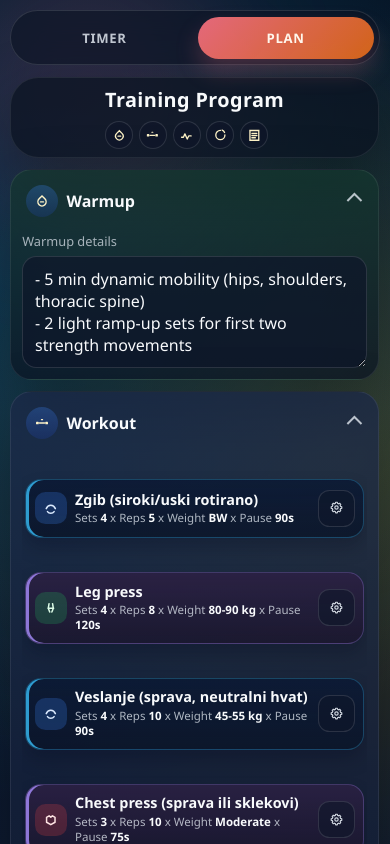
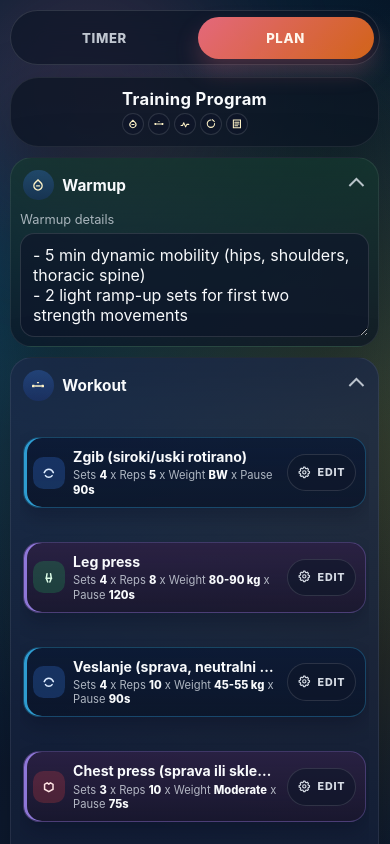
Before and after one commit to spleen1334/hiit-timer, a React (Vite) app: page / in a window 390 px wide. Both pictures are taken after a click on the button "PLAN". Shown: the top 844 px of the page. Built offline with nearby package versions, Linux system fonts and the light colour scheme.

Commit message:
Squash merge visual-mobile-polish into main

```diff
--- a/src/components/plan/PlanScreen.tsx
+++ b/src/components/plan/PlanScreen.tsx
@@ -172,10 +172,11 @@ export function PlanScreen({ messages, program, onProgramChange }: PlanScreenPro
                 <button
                   type="button"
                   className="edit-toggle"
-                  aria-label={messages.settingsLabel}
+                  aria-label={messages.editLabel}
                   onClick={() => toggleCardioEdit(entry.id)}
                 >
                   <GearIcon />
+                  <span>{messages.editLabel}</span>
                 </button>
               </div>
 
--- a/src/components/plan/WorkoutExerciseCard.tsx
+++ b/src/components/plan/WorkoutExerciseCard.tsx
@@ -90,10 +90,11 @@ export function WorkoutExerciseCard({
         <button
           type="button"
           className="edit-toggle"
-          aria-label={messages.settingsLabel}
+          aria-label={messages.editLabel}
           onClick={() => onToggleEdit(exercise.id)}
         >
           <GearIcon />
+          <span>{messages.editLabel}</span>
         </button>
       </div>
 
--- a/src/i18n.ts
+++ b/src/i18n.ts
@@ -15,6 +15,7 @@ export type Messages = {
   soundHint: string;
   languageLabel: string;
   settingsLabel: string;
+  editLabel: string;
   statsLabel: string;
   installAppLabel: string;
   installAppTitle: string;
@@ -110,6 +111,7 @@ export const MESSAGES: Record<Locale, Messages> = {
     soundHint: 'Beeps for countdowns and transitions.',
     languageLabel: 'Language',
     settingsLabel: 'Settings',
+    editLabel: 'Edit',
     statsLabel: 'Session & history',
     installAppLabel: 'Install app',
     installAppTitle: 'Install Pulse Trainer',
@@ -195,6 +197,7 @@ export const MESSAGES: Record<Locale, Messages> = {
     soundHint: 'Звучни сигнали за одбројавање и прелазе.',
     languageLabel: 'Језик',
     settingsLabel: 'Подешавања',
+    editLabel: 'Уреди',
     statsLabel: 'Сесија и историја',
     installAppLabel: 'Инсталирај апликацију',
     installAppTitle: 'Инсталирај Pulse Trainer',
--- a/src/styles/base.css
+++ b/src/styles/base.css
@@ -1,5 +1,5 @@
 :root {
-  font-family: "Avenir Next", "Segoe UI", sans-serif;
+  font-family: "Avenir Next", "SF Pro Text", "SF Pro Display", -apple-system, BlinkMacSystemFont, "Segoe UI", sans-serif;
   color: #f8fafc;
   background:
     radial-gradient(circle at top left, rgba(248, 113, 113, 0.18), transparent 34%),
--- a/src/styles/layout.css
+++ b/src/styles/layout.css
@@ -86,7 +86,7 @@
   display: grid;
   place-items: center;
   border-radius: 1.8rem;
-  padding: 0.7rem;
+  padding: 0.62rem;
 }
 
 .eyebrow {
--- a/src/styles/orientation.css
+++ b/src/styles/orientation.css
@@ -94,62 +94,67 @@
   }
 
   .panel {
-    gap: 0.7rem;
+    gap: 0.62rem;
+  }
+
+  .panel-toggle-row {
+    gap: 0.56rem;
   }
 
   .headline {
-    padding: 0.5rem;
+    padding: 0.42rem;
   }
 
   .app-mark-core {
-    width: 3.8rem;
-    height: 3.8rem;
+    width: 3.45rem;
+    height: 3.45rem;
   }
 
   .app-mark-icon {
-    width: 2.2rem;
-    height: 2.2rem;
+    width: 2rem;
+    height: 2rem;
   }
 
   .app-mark-chip {
-    height: 1.7rem;
+    height: 1.5rem;
   }
 
   .setup-panel {
     justify-content: flex-start;
-    min-height: calc(100dvh - 1.45rem);
+    min-height: calc(100dvh - 1.2rem);
+    gap: 0.56rem;
   }
 
   .stepper-grid {
-    gap: 0.55rem;
+    gap: 0.48rem;
   }
 
   .stepper-card {
-    padding: 0.72rem 0.78rem;
+    padding: 0.66rem 0.74rem;
   }
 
   .stepper-meta {
-    gap: 0.65rem;
+    gap: 0.5rem;
   }
 
   .stepper-label {
-    font-size: 0.86rem;
+    font-size: 0.84rem;
   }
 
   .stepper-value {
-    font-size: clamp(1.45rem, 7vw, 2rem);
+    font-size: clamp(1.4rem, 6.6vw, 1.9rem);
   }
 
   .stepper-unit {
-    font-size: 0.64rem;
+    font-size: 0.62rem;
   }
 
   .toolbar-label {
-    font-size: 0.92rem;
+    font-size: 0.9rem;
   }
 
   .toolbar-hint {
-    font-size: 0.78rem;
+    font-size: 0.76rem;
   }
 
   .toolbar-stack .toolbar-label,
@@ -192,6 +197,60 @@
     min-height: 4.8rem;
   }
 
+  .session-stat-grid {
+    grid-template-columns: repeat(auto-fit, minmax(7rem, 1fr));
+  }
+
+  .summary-card {
+    grid-template-columns: repeat(auto-fit, minmax(7rem, 1fr));
+  }
+
+  .info-card {
+    padding: 0.76rem;
+  }
+
+  .plan-headline {
+    padding: 0.66rem 0.76rem;
+  }
+
+  .plan-title-wrap h1 {
+    font-size: 1.04rem;
+  }
+
+  .plan-header-icons {
+    margin-top: 0.28rem;
+    gap: 0.22rem;
+  }
+
+  .plan-header-icon {
+    width: 1.4rem;
+    height: 1.4rem;
+  }
+
+  .plan-header-icon .plan-mini-icon {
+    width: 0.74rem;
+    height: 0.74rem;
+  }
+
+  .plan-section-card {
+    padding: 0.58rem;
+  }
+
+  .plan-section-inner {
+    padding-top: 0.54rem;
+  }
+
+  .edit-toggle {
+    min-height: 2.35rem;
+    padding-inline: 0.52rem 0.64rem;
+    font-size: 0.67rem;
+    letter-spacing: 0.07em;
+  }
+
+  .workout-remove-button {
+    min-height: 2.4rem;
+  }
+
   .dialog-actions {
     grid-template-columns: 1fr;
   }
--- a/src/styles/plan.css
+++ b/src/styles/plan.css
@@ -6,16 +6,16 @@
 }
 
 .plan-panel {
-  gap: 0.78rem;
+  gap: 0.62rem;
 }
 
 .plan-headline {
-  padding: 0.9rem 1rem;
+  padding: 0.72rem 0.85rem;
 }
 
 .plan-title-wrap h1 {
   margin: 0;
-  font-size: 1.24rem;
+  font-size: 1.12rem;
   letter-spacing: 0.02em;
 }
 
@@ -27,15 +27,15 @@
 }
 
 .plan-header-icons {
-  margin-top: 0.5rem;
+  margin-top: 0.35rem;
   display: flex;
   flex-wrap: wrap;
-  gap: 0.36rem;
+  gap: 0.28rem;
 }
 
 .plan-header-icon {
-  width: 1.75rem;
-  height: 1.75rem;
+  width: 1.52rem;
+  height: 1.52rem;
   border-radius: 999px;
   display: grid;
   place-items: center;
@@ -45,8 +45,8 @@
 }
 
 .plan-header-icon .plan-mini-icon {
-  width: 0.92rem;
-  height: 0.92rem;
+  width: 0.8rem;
+  height: 0.8rem;
 }
 
 .plan-section-card {
@@ -55,7 +55,7 @@
   background: rgba(10, 18, 33, 0.7);
   box-shadow: var(--panel-shadow);
   backdrop-filter: blur(18px);
-  padding: 0.7rem;
+  padding: 0.62rem;
 }
 
 .plan-section-warmup {
@@ -93,7 +93,7 @@
 
 .plan-section-toggle {
   width: 100%;
-  padding: 0.22rem;
+  padding: 0.18rem;
   border: 0;
   border-radius: 0.95rem;
   background: transparent;
@@ -107,14 +107,14 @@
 
 .plan-section-head h2 {
   margin: 0;
-  font-size: 1rem;
+  font-size: 0.96rem;
   flex: 1 1 auto;
   min-width: 0;
 }
 
 .plan-section-icon {
-  width: 2rem;
-  height: 2rem;
+  width: 1.9rem;
+  height: 1.9rem;
   border-radius: 999px;
   display: grid;
   place-items: center;
@@ -162,7 +162,7 @@
 .plan-section-inner {
   min-height: 0;
   overflow: hidden;
-  padding-top: 0.72rem;
+  padding-top: 0.6rem;
 }
 
 .plan-mini-icon {
@@ -211,10 +211,10 @@
 .superset-link-icon {
   appearance: none;
   position: absolute;
-  left: -1.18rem;
-  top: 1.05rem;
-  width: 0.92rem;
-  height: 0.92rem;
+  left: -1.02rem;
+  top: 0.98rem;
+  width: 1.5rem;
+  height: 1.5rem;
   border-radius: 999px;
   display: grid;
   place-items: center;
@@ -224,11 +224,12 @@
   box-shadow: 0 0 0 3px rgba(2, 6, 23, 0.65);
   padding: 0;
   cursor: pointer;
+  touch-action: manipulation;
 }
 
 .superset-link-icon .plan-mini-icon {
-  width: 0.72rem;
-  height: 0.72rem;
+  width: 0.82rem;
+  height: 0.82rem;
 }
 
 .superset-reorder-drop {
@@ -353,7 +354,7 @@
 
 .workout-summary h3 {
   margin: 0;
-  font-size: 0.9rem;
+  font-size: 0.88rem;
   line-height: 1.22;
   white-space: nowrap;
   overflow: hidden;
@@ -363,7 +364,7 @@
 .workout-summary p {
   margin: 0.2rem 0 0;
   color: rgba(226, 232, 240, 0.76);
-  font-size: 0.72rem;
+  font-size: 0.7rem;
   line-height: 1.28;
 }
 
@@ -373,20 +374,29 @@
 }
 
 .edit-toggle {
-  width: 2.3rem;
-  height: 2.3rem;
+  min-height: 2.55rem;
+  padding: 0.38rem 0.7rem 0.38rem 0.58rem;
   border: 1px solid rgba(255, 255, 255, 0.12);
-  border-radius: 0.72rem;
+  border-radius: 999px;
   background: rgba(15, 23, 42, 0.62);
-  color: rgba(226, 232, 240, 0.9);
-  display: grid;
-  place-items: center;
+  color: rgba(226, 232, 240, 0.94);
+  display: inline-flex;
+  align-items: center;
+  gap: 0.38rem;
   flex: 0 0 auto;
+  font-size: 0.72rem;
+  font-weight: 800;
+  letter-spacing: 0.08em;
+  text-transform: uppercase;
 }
 
 .edit-toggle .plan-mini-icon {
-  width: 1rem;
-  height: 1rem;
+  width: 0.98rem;
+  height: 0.98rem;
+}
+
+.edit-toggle span {
+  white-space: nowrap;
 }
 
 .workout-editor {
@@ -396,7 +406,7 @@
 }
 
 .workout-remove-button {
-  min-height: 2.35rem;
+  min-height: 2.55rem;
   border: 1px solid rgba(248, 113, 113, 0.45);
   border-radius: 0.8rem;
   background: rgba(127, 29, 29, 0.34);
--- a/src/styles/setup.css
+++ b/src/styles/setup.css
@@ -42,9 +42,9 @@
 }
 
 .app-name-title {
-  margin: 0.52rem 0 0;
+  margin: 0.42rem 0 0;
   text-align: center;
-  font-size: 0.94rem;
+  font-size: 0.9rem;
   font-weight: 800;
   letter-spacing: 0.04em;
   text-transform: uppercase;
@@ -53,13 +53,13 @@
 
 .stepper-grid {
   display: grid;
-  gap: 0.7rem;
+  gap: 0.58rem;
   grid-template-columns: 1fr;
 }
 
 .stepper-card {
   border-radius: 1.45rem;
-  padding: 0.8rem 0.85rem;
+  padding: 0.74rem 0.82rem;
 }
 
 .stepper-meta {
@@ -365,12 +365,12 @@
 }
 
 .panel-toggle {
-  min-height: 3rem;
+  min-height: 2.9rem;
   display: inline-flex;
   align-items: center;
   justify-content: space-between;
   gap: 0.7rem;
-  padding: 0.8rem 0.95rem;
+  padding: 0.72rem 0.9rem;
   border: 1px solid rgba(255, 255, 255, 0.12);
   border-radius: 1.25rem;
   background: rgba(10, 18, 33, 0.56);
@@ -456,7 +456,7 @@
 
 .insights-grid {
   display: grid;
-  gap: 0.7rem;
+  gap: 0.62rem;
 }
 
 .info-card {
@@ -465,7 +465,7 @@
   background: rgba(10, 18, 33, 0.68);
   backdrop-filter: blur(18px);
   box-shadow: var(--panel-shadow);
-  padding: 0.9rem;
+  padding: 0.82rem;
 }
 
 .info-card-head {
@@ -535,8 +535,8 @@
 .session-stat-grid {
   margin-top: 0.75rem;
   display: grid;
-  grid-template-columns: repeat(2, minmax(0, 1fr));
-  gap: 0.55rem;
+  grid-template-columns: repeat(auto-fit, minmax(7.25rem, 1fr));
+  gap: 0.5rem;
 }
 
 .history-meta {
@@ -548,7 +548,7 @@
 .history-settings {
   display: flex;
   flex-wrap: wrap;
-  gap: 0.4rem;
+  gap: 0.35rem;
   margin-top: 0.22rem;
 }
 
@@ -600,9 +600,9 @@
 
 .summary-card {
   display: grid;
-  grid-template-columns: repeat(2, minmax(0, 1fr));
-  gap: 0.6rem;
-  padding: 0.75rem 0.85rem;
+  grid-template-columns: repeat(auto-fit, minmax(8rem, 1fr));
+  gap: 0.5rem;
+  padding: 0.75rem 0.8rem;
 }
 
 .summary-card strong {
```
Also changed, not shown: 1 other file (tests, documents, lock files or other folders).
